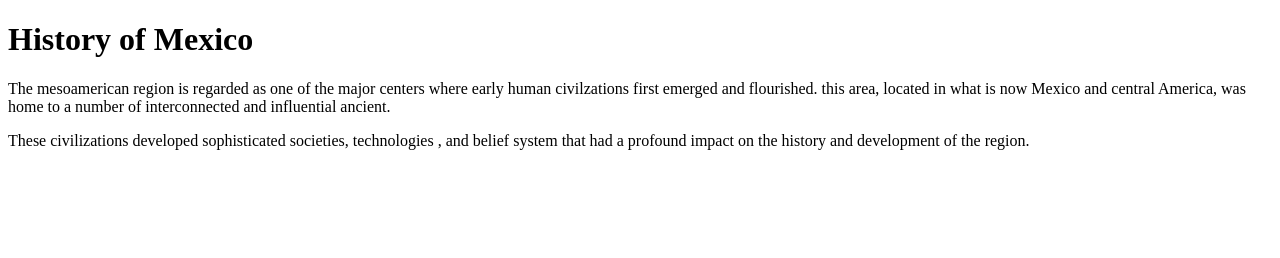
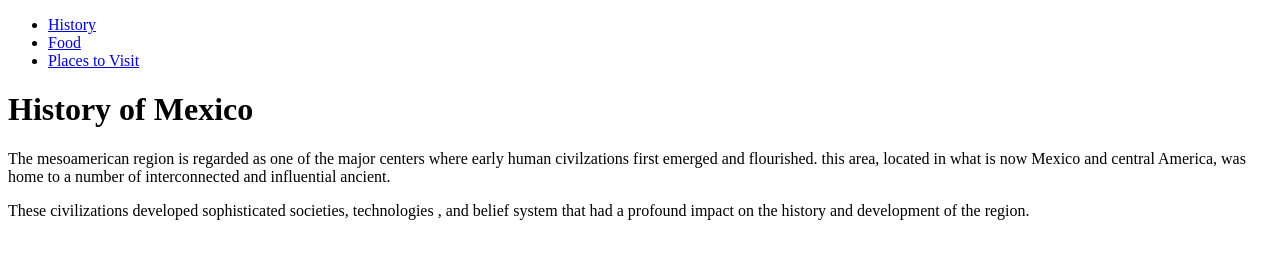
Before and after one commit to kamilahfavela/final-project, a plain HTML site: page index.html in a window 1280 px wide. Drawn offline with Linux system fonts and the light colour scheme.

Commit message:
Update index.html

```diff
--- a/index.html
+++ b/index.html
@@ -17,6 +17,11 @@
    </head>
 
    <body>
+      <ul>
+           <li><a href="default.asp">History</a></li>
+           <li><a href="subpage1.html">Food</a></li>
+           <li><a href="subpage2.html">Places to Visit</a></li>
+      </ul>
    <h1>History of Mexico</h1>
 
      <p>The mesoamerican region is regarded as one of the major centers where early human civilzations first
```
